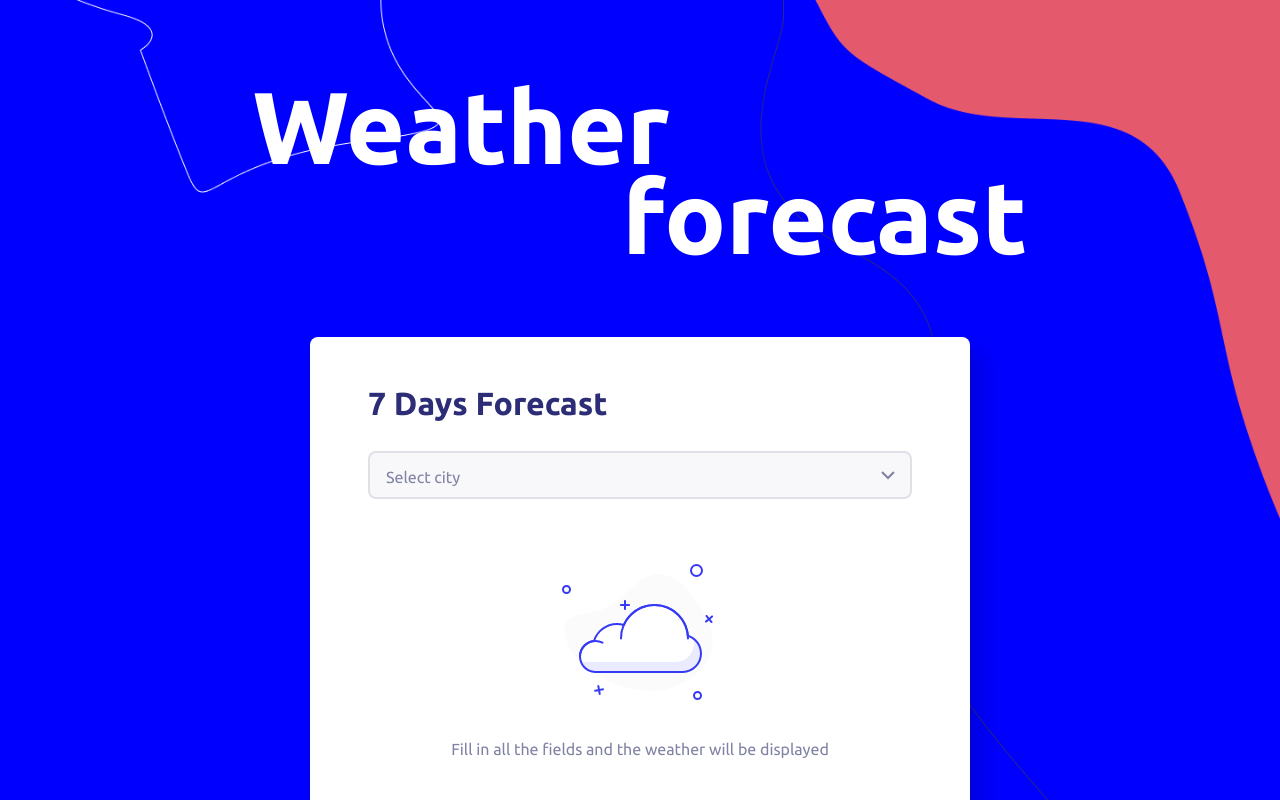
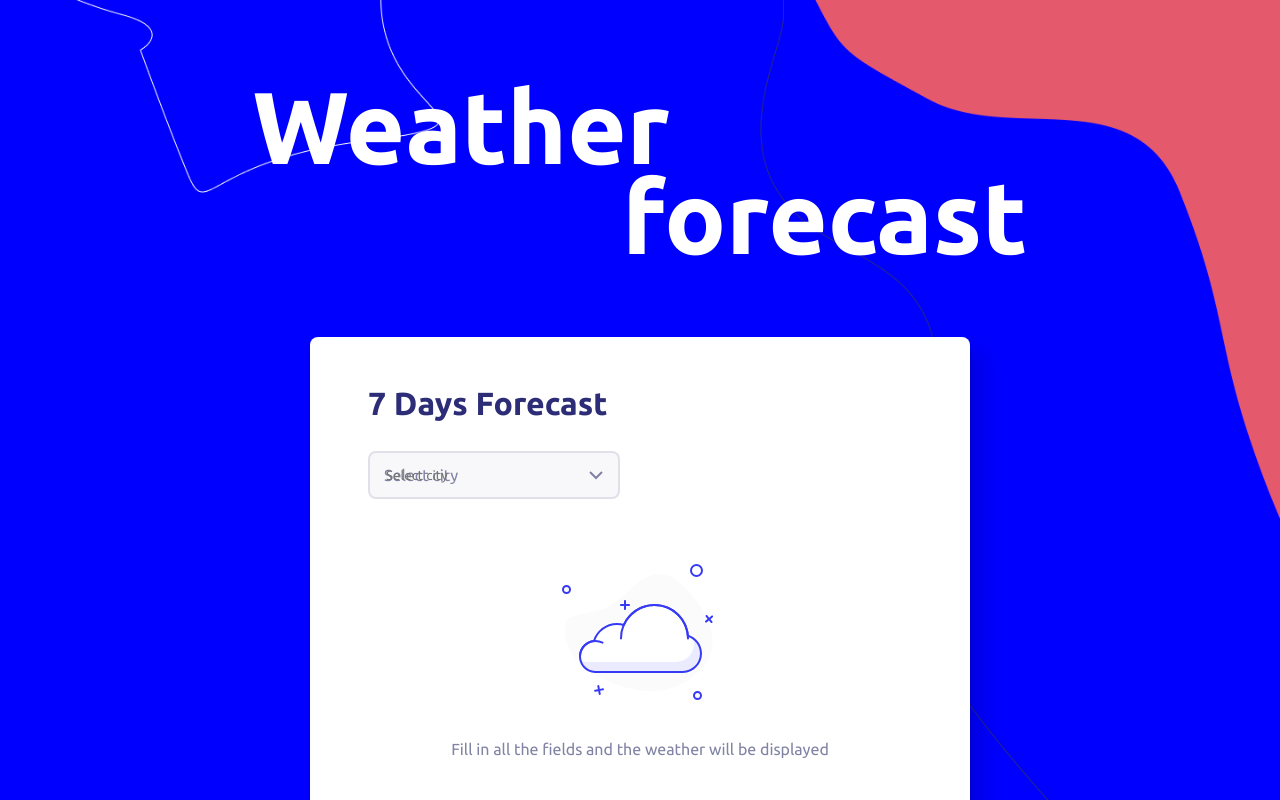
Before and after one commit to fanmilan/weather_forecast, a React (Create React App) app: page / in a window 1280 px wide. Shown: the top 800 px of the page. Built offline with nearby package versions, Linux system fonts and the light colour scheme.

Commit message:
Add DateField component

```diff
--- /dev/null
+++ b/src/common/components/DateField/DateField.scss
@@ -0,0 +1,48 @@
+@import '../../../styles/breakpoints.scss';
+@import '../../../styles/variables.scss';
+
+.field_date{
+  .field__input:after{
+    background-image:url('../../../assets/icons/16/calendar.svg');
+  }
+}
+
+.field_is-empty{
+  .input_date{
+    color:transparent;
+  }
+}
+
+.input_date{
+
+  @include body;
+
+
+  position:absolute;
+  z-index:2;
+  width:100%;
+  height:100%;
+  left:0;
+  top:0;
+
+
+  &:focus{
+    color: $base_strong;;
+  }
+
+  &:focus + .field__placeholder{
+    display:none;
+  }
+}
+
+.input_date::-webkit-calendar-picker-indicator {
+  color: transparent;
+  z-index: 1;
+  width:50px;
+  height:50px;
+  position:absolute;
+  top:0;
+  right:0;
+  cursor:pointer;
+  background:none;
+}
--- a/src/common/components/Field/Field.scss
+++ b/src/common/components/Field/Field.scss
@@ -1,5 +1,6 @@
 @import '../../../styles/breakpoints.scss';
 @import '../../../styles/variables.scss';
+@import '../../../styles/input.scss';
 
 .field{
   position:relative;
@@ -8,99 +9,82 @@
   margin-bottom:24px;
   height:48px;
 
+  @media screen and (min-width: $small) {
+    width:252px;
+  }
 
 
-
-  &__input{
-    width:100%;
-    height:100%;
-    cursor:pointer;
-    background: rgba(128, 131, 164, 0.06);
-    border: 2px solid rgba(128, 131, 164, 0.2);
-    border-radius:8px;
-    padding:12px 16px;
-    position:relative;
-    color:$base_strong;
+  &__input {
+    position: relative;
+    height: 100%;
+    width: 100%;
 
 
-
-    &:hover{
-      border: 2px solid $secondary;
+    &:after{
+      content: '';
+      cursor:pointer;
+      width:16px;
+      height:16px;
+      position:absolute;
+      top:16px;
+      right:16px;
+      background-repeat: no-repeat;
+      background-position: 50% 50%;
+      background-size:16px;
     }
 
-  }
-
-  &_is-empty{
-    .field__input{
-      color: $secondary;
+    &:hover:after{
+      opacity:0.6; //change
     }
   }
 
-  &_is-open{
+  &__placeholder{
+    @include placeholder;
 
-    .field__input{
-      border-color:$accent;
-    }
+    position:absolute;
+    left:0;
+    top:0;
+  }
 
-    .field__icon{
-      transform: rotate(180deg);
+  &:not(&_is-empty){
+    .field__placeholder{
+      display:none;
     }
   }
 
 
-  &__icon{
-    cursor:pointer;
-    width:16px;
-    height:16px;
-    position:absolute;
-    top:16px;
-    right:16px;
-    background-size:16px;
-    background-repeat: no-repeat;
-    background-position:50% 50%;
 
-    &:hover{
-      opacity:0.6; //change
+
+  &_select{
+    .field__input:after{
+      background:url('../../../assets/icons/16/chevron-bottom.svg') 50% 50% no-repeat;
+    }
+
+    &.field_is-open{
+      .field__input{
+        &:after{
+          transform: rotate(180deg);
+        }
+      }
+
+      .input, .input:hover{
+        border: 2px solid $accent;
+      }
     }
   }
 
-  &_date{
-    .field__icon{
-      background:url('../../../assets/icons/16/calendar.svg') 50% 50% no-repeat;
-    }
-  }
-
-  &_select{
-    .field__icon{
-      background:url('../../../assets/icons/16/chevron-bottom.svg') 50% 50% no-repeat;
-    }
-  }
 }
 
 .input{
-  width:100%;
-  height:100%;
+  @include input;
 
-  display:none;
-
-  background: rgba(128, 131, 164, 0.06);
-  border: 2px solid rgba(128, 131, 164, 0.2);
-  border-radius:8px;
-  padding:12px 16px;
-  position:relative;
-
-
-
+  &:hover{
+    border: 2px solid $secondary;
+  }
 
   &:focus{
     border: 2px solid $accent;
   }
 
-  &::placeholder{
-    color: $secondary;
-    font-size:16px;
-    line-height: 24px;
-  }
-
 
 }
--- a/src/common/components/Field/Field.tsx
+++ b/src/common/components/Field/Field.tsx
@@ -5,7 +5,7 @@ import {useEffect} from "react";
 type fieldProps = {
     name: string,
     className?: string,
-    value: string | null,
+    value?: string | null,
     placeholder: string,
     children: React.ReactNode //input,
     onClick?: any
@@ -16,17 +16,18 @@ type fieldProps = {
 export const Field = ({name, className, value, placeholder, children, onClick} : fieldProps) => {
 
     const handleClick = () => {
-       // console.log(document.getElementsByTagName('input')[1].focus());
         if (onClick) {
             onClick();
         }
     }
+    let fieldClassName = `field_${name} ${className}`;
+    fieldClassName += (!value) ? ' field_is-empty' : ' field_not-empty';
 
-    let fieldClass = (!value) ? ' field_is-empty' : '';
+    return <div className={'field '+fieldClassName}>
+        <div className="field__input" onClick={handleClick}>
+            {children}
+            <div className={'field__placeholder'}>{placeholder}</div>
+        </div>
 
-    return <div className={'field field_'+name+' '+className + fieldClass}>
-        <div className="field__input" onClick={handleClick}>{value || placeholder}</div>
-        {children}
-        <div className="field__icon" />
     </div>
 }
--- a/src/styles/breakpoints.scss
+++ b/src/styles/breakpoints.scss
@@ -1,4 +1,5 @@
-$xs: 320px;
-$md: 850px;
-$lg: 1200px;
-$xl:1440px
+$xs:      320px;
+$small:   700px;
+$md:      850px;
+$lg:      1200px;
+$xl:      1440px
--- a/src/styles/common.scss
+++ b/src/styles/common.scss
@@ -1,4 +1,5 @@
 @import 'variables.scss';
+@import 'input.scss';
 
 @font-face {
   font-family: 'Ubuntu';
@@ -37,34 +38,10 @@ h2{
   color: $base_strong;
 }
 
-.input{
-  background: rgba(128, 131, 164, 0.06);
-  border: 2px solid rgba(128, 131, 164, 0.2);
-  border-radius:8px;
-  padding:12px 16px;
-  width:252px;
-  height:100%;
-  position:relative;
-
-  &:hover{
-    border: 2px solid $secondary;
-  }
-
-  &:focus{
-    border: 2px solid $accent;
-  }
-
-  &::placeholder{
-    color: $secondary;
-    font-size:16px;
-    line-height: 24px;
-  }
 
 
-}
-
 .select{
-  &:after{
+  /*&:after{
     content:'';
     width:16px;
     height:16px;
@@ -73,5 +50,5 @@ h2{
     position:absolute;
     right:16px;
     top:16px;
-  }
+  }*/
 }
--- /dev/null
+++ b/src/styles/input.scss
@@ -0,0 +1,22 @@
+@import './variables.scss';
+
+@mixin input{
+  cursor:pointer;
+  width:100%;
+  height:100%;
+  background: rgba(128, 131, 164, 0.06);
+  border: 2px solid rgba(128, 131, 164, 0.2);
+  border-radius:8px;
+  padding:12px 16px;
+  position:relative;
+  z-index:1;
+  color: $base_strong;
+  font-family: "Ubuntu", sans-serif;
+}
+
+@mixin placeholder{
+  color: $secondary;
+  height:100%;
+  width:100%;
+  padding: 12px 16px;
+}
--- a/src/styles/variables.scss
+++ b/src/styles/variables.scss
@@ -7,6 +7,13 @@ $base_weak: #FFFFFF;
 
 
 //text styles
+@mixin h1{
+  font-weight:bold;
+  font-size:32px;
+  line-height:32px;
+}
+
+
 @mixin body_bold{
   font-weight:bold;
   font-size:16px;
```
Also changed, not shown: src/common/components/DateField/DateField.tsx (added, +37 -0 lines).
